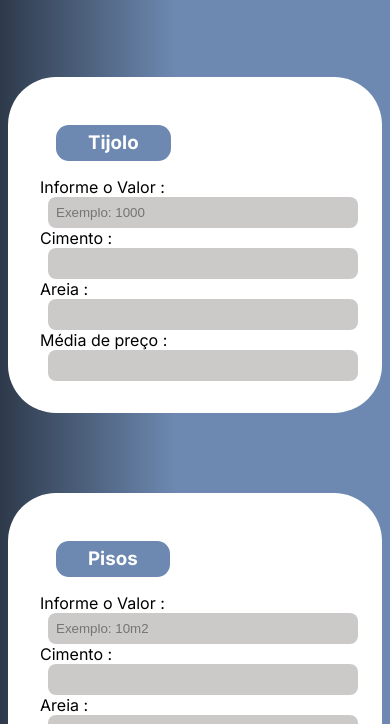
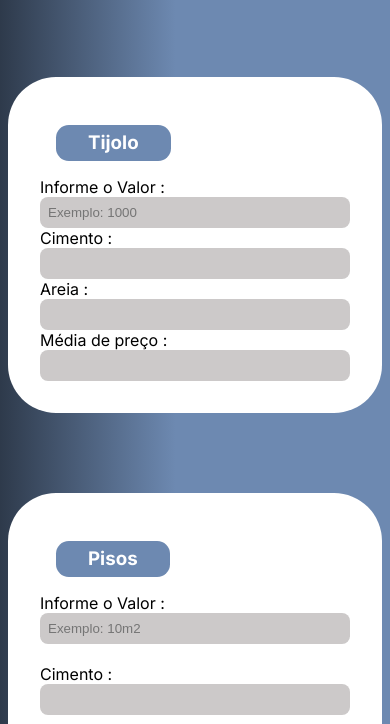
Before and after one commit to ruizxc123/Calculadora-de-Material, a plain HTML site: page index.html in a window 390 px wide. Shown: the part 126-850 px from the top of the page. Drawn offline with Linux system fonts and the light colour scheme.

Commit message:
Versão 4

```diff
--- a/css/style.css
+++ b/css/style.css
@@ -82,43 +82,28 @@ body {
     background: var(--cor--fundo2);
     color: #ffffff;
     border-radius: 0.8rem;
-    margin-left: 30rem;
     padding: 0.4rem 2rem;
     margin-bottom: 1rem;
+    text-align: center;
     display: inline-block;
 }
 
 
-.campo form {
-    display: flex;
-    align-items: center;
-    margin-bottom: 0.5rem;
+input {
+  width: 100%;
+  background: var(--cor--resposta);
+  padding: 0.5rem;
+  display: flex;
+  border: none;
+  border-radius: 0.5rem;
+  box-sizing: border-box;
 }
 
-.campo label {
-    width: 15rem;
-    text-align: right;
-    padding-right: 1rem;
-    flex-shrink: 0;
-}
-
-.campo input {
-    flex-grow: 1;
-    max-width: 80%;
-    margin-left: 1rem;
+label{
+  text-align: center;
 }
 
 
-input {
-    background: var(--cor--resposta);
-    width: 80%;
-    margin: 0.5rem 0;
-    box-sizing: border-box;
-    border-radius: 0.5rem;
-    padding: 0.5rem;
-    margin-bottom: 0.6rem;
-    border: none;
-}
 
 /* ................................................. */
 @media (max-width: 844px) {
@@ -132,24 +117,7 @@ input {
         text-align: center;
     }
 
-    .campo {
-        flex-direction: row;
-        align-items: center;
-    }
 
-    .campo label {
-        width: 6rem;
-        text-align: left;
-        padding-right: 0.5rem;
-    }
-
-    input, .campo  input {
-        width: 100%;
-        flex-grow: 1;
-        margin: 0;
-        margin-left: 0.5rem;
-        max-width: 100%;
-    }
 }
 
 footer {
```
